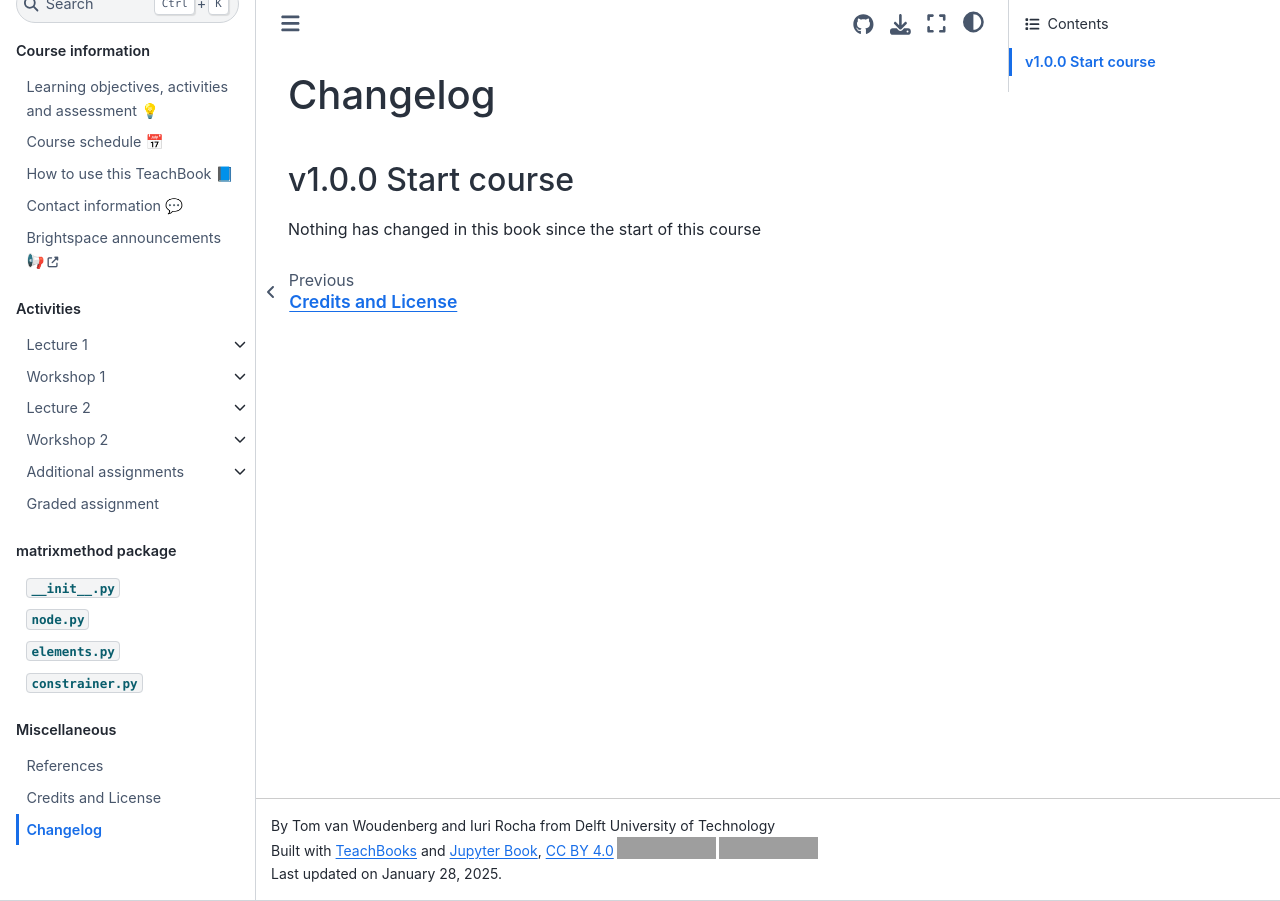
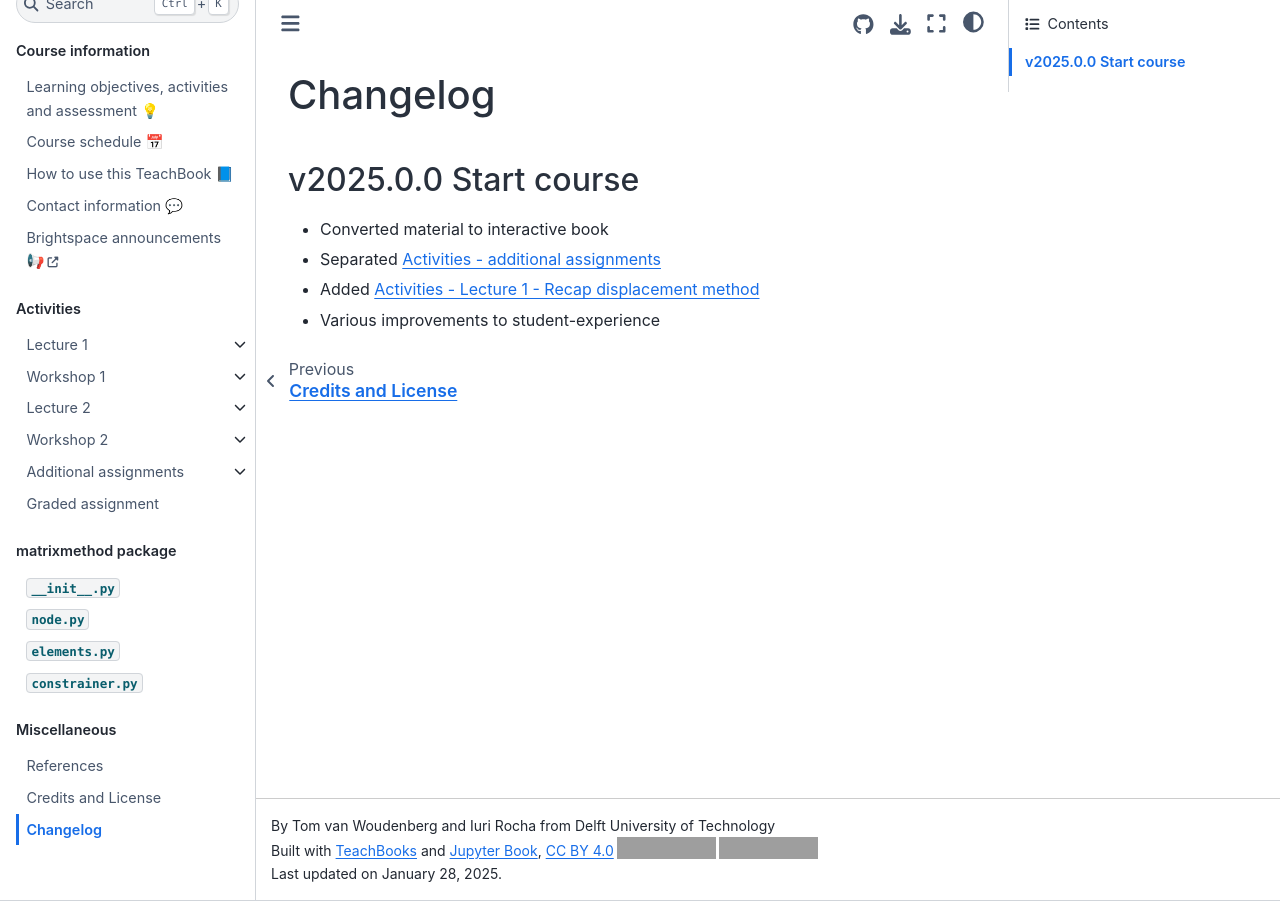
Before and after one commit to sophietenhoor/book, a Jupyter Book: the page built from book/changelog.md, in a window 1280 px wide. Built offline with Jupyter Book 1.0.4 settings and Sphinx 7.4.7 and the Sphinx Book theme 1.1.4, drawn with Linux system fonts in a browser that asks for light colours; comment, search, counter and statistics services are not loaded; grey boxes are pictures that could not be loaded.

Commit message:
Update changelog.md

```diff
--- a/book/changelog.md
+++ b/book/changelog.md
@@ -1,4 +1,7 @@
 # Changelog
 
-## v1.0.0 Start course
-Nothing has changed in this book since the start of this course
+## v2025.0.0 Start course
+- Converted material to interactive book
+- Separated [Activities - additional assignments](./additional.md)
+- Added [Activities - Lecture 1 - Recap displacement method](./lecture1/displacement.md)
+- Various improvements to student-experience
```
